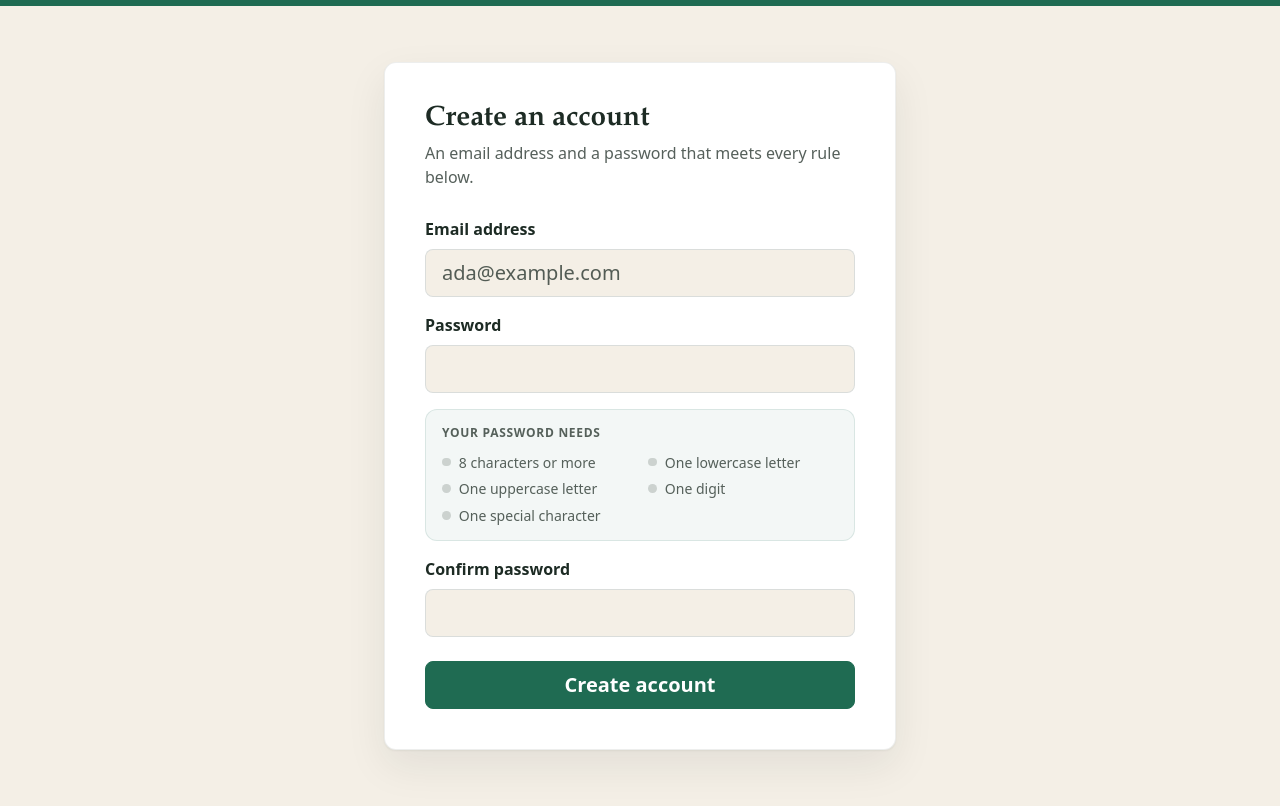
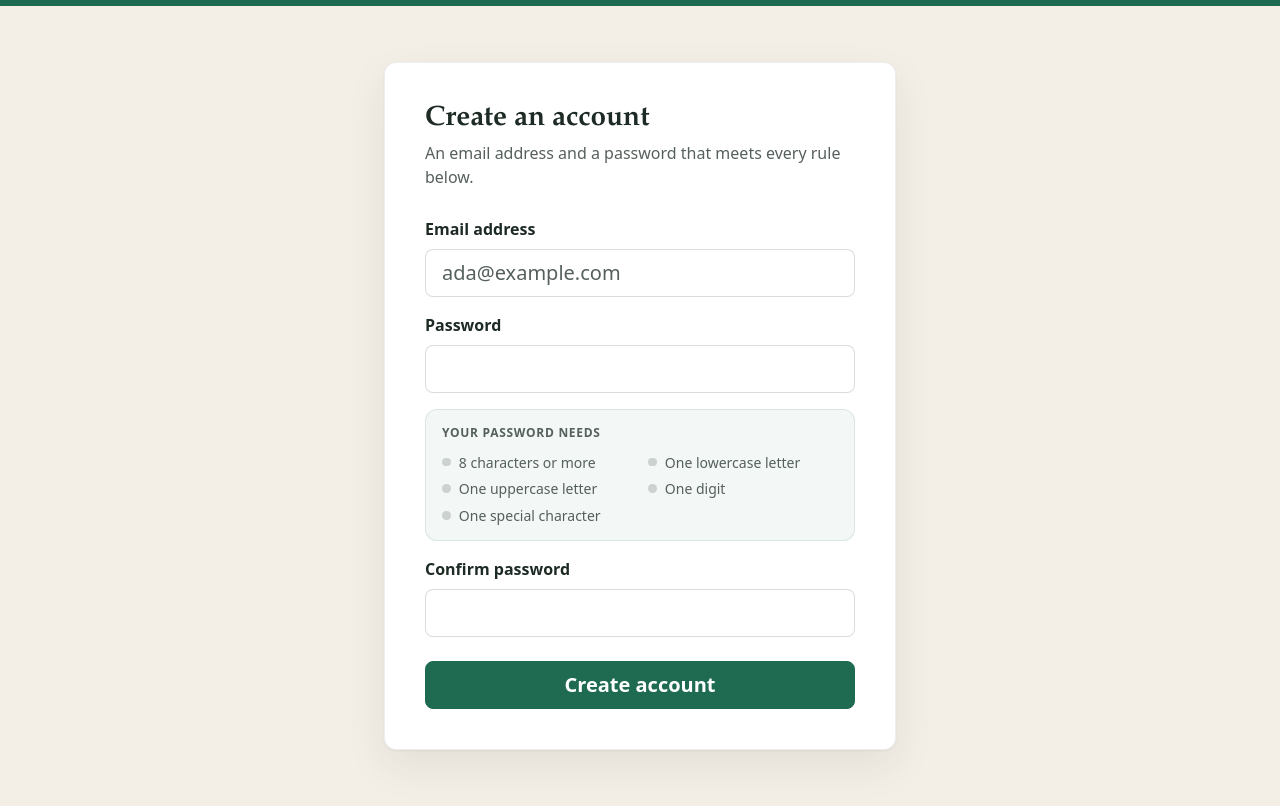
Before and after one commit to TCMS31/bark-test-challenge, a Rails app: page / in a window 1280 px wide. Run offline with Rails 7, Linux system fonts and the light colour scheme; style sheets or scripts are compiled from the project's sources; some libraries are stand-ins or nearby versions.

Commit message:
Give form inputs a white fill instead of the page's paper tone

```diff
--- a/app/assets/stylesheets/_palette.scss
+++ b/app/assets/stylesheets/_palette.scss
@@ -15,3 +15,4 @@ $secondary-color: $muted;
 $link-color: $pine;
 $headings-font-family: 'Iowan Old Style', 'Palatino Linotype', Palatino, 'Book Antiqua', Georgia, serif;
 $headings-font-weight: 600;
+$input-bg: #fff;
```
